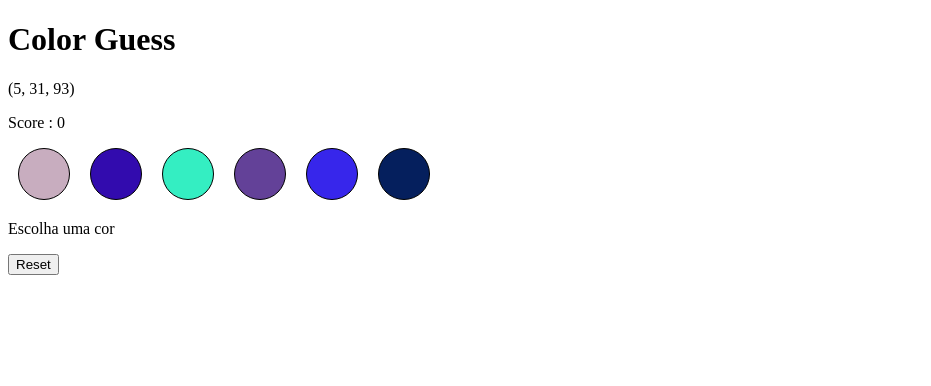
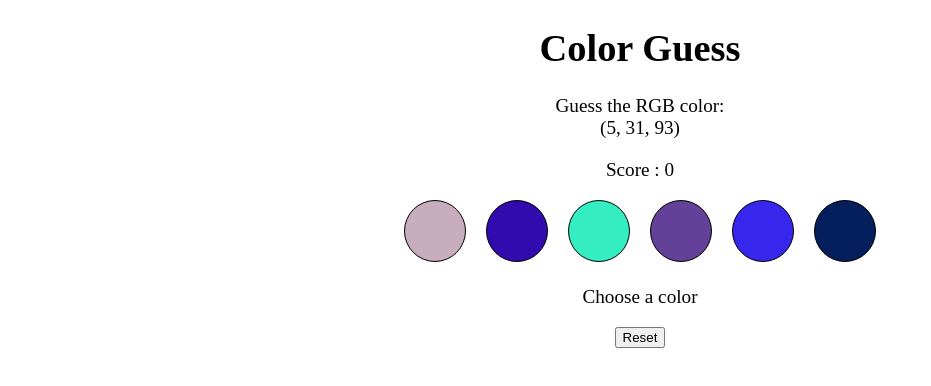
Before and after one commit to RafaelCunhaS/RafaelCunhaS.github.io, a plain HTML site: page project-color-guess/index.html in a window 1280 px wide. Shown: the whole page, without its empty margins (0-931 px from the left). Drawn offline with Linux system fonts and the light colour scheme.

Commit message:
color-guess-update

```diff
--- a/project-color-guess/index.html
+++ b/project-color-guess/index.html
@@ -8,14 +8,15 @@
   <title>Color Guess</title>
 </head>
 <body>
-  <header>
+  <header class="header">
     <h1 id="title">Color Guess</h1>
   </header>
-  <main>
-    <p id="rgb-color"></p>
+  <main class="main-container">
+    <span>Guess the RGB color:</span>
+    <span id="rgb-color"></span>
     <p>Score : <span id="score">0</span></p>
     <section id="colors"></section>
-    <p id="answer">Escolha uma cor</p>
+    <p id="answer">Choose a color</p>
     <button id="reset-game">Reset</button>
   </main>
   <script src="script.js"></script>
--- a/project-color-guess/script.js
+++ b/project-color-guess/script.js
@@ -13,7 +13,7 @@ function randomColor() {
 function createCircles() {
   for (let i = 0; i < 6; i += 1) {
     const circle = document.createElement('span');
-    circle.className = 'ball';
+    circle.className = 'circles';
     circle.style.backgroundColor = `rgb${randomColor()}`;
     colors.appendChild(circle);
   }
@@ -30,12 +30,12 @@ setAnswer();
 colors.addEventListener('click', (e) => {
   if (e.target.tagName === 'SPAN') {
     if (e.target.id === 'right-color') {
-      answer.innerText = 'Acertou!';
+      answer.innerText = 'Correct!';
       let toNumber = Number(score.innerText);
       toNumber += 3;
       score.innerText = toNumber;
     } else {
-      answer.innerText = 'Errou! Tente novamente!';
+      answer.innerText = 'Wrong! Try Again!';
     }
   }
 });
@@ -45,9 +45,10 @@ function clearAll() {
     colors.removeChild(colors.firstElementChild);
   }
 }
+
 btnReset.addEventListener('click', () => {
   clearAll();
   createCircles();
   setAnswer();
-  answer.innerText = 'Escolha uma cor';
+  answer.innerText = 'Choose a color';
 });
--- a/project-color-guess/style.css
+++ b/project-color-guess/style.css
@@ -1,6 +1,20 @@
-.ball {
-  height: 50px;
-  width: 50px;
+body {
+  font-size: 1.2rem;
+}
+
+.header {
+  text-align: center;
+}
+
+.main-container {
+  display: flex;
+  flex-direction: column;
+  align-items: center;
+}
+
+.circles {
+  height: 60px;
+  width: 60px;
   border: 1px solid black;
   display: inline-block;
   margin: 0 10px;
```
